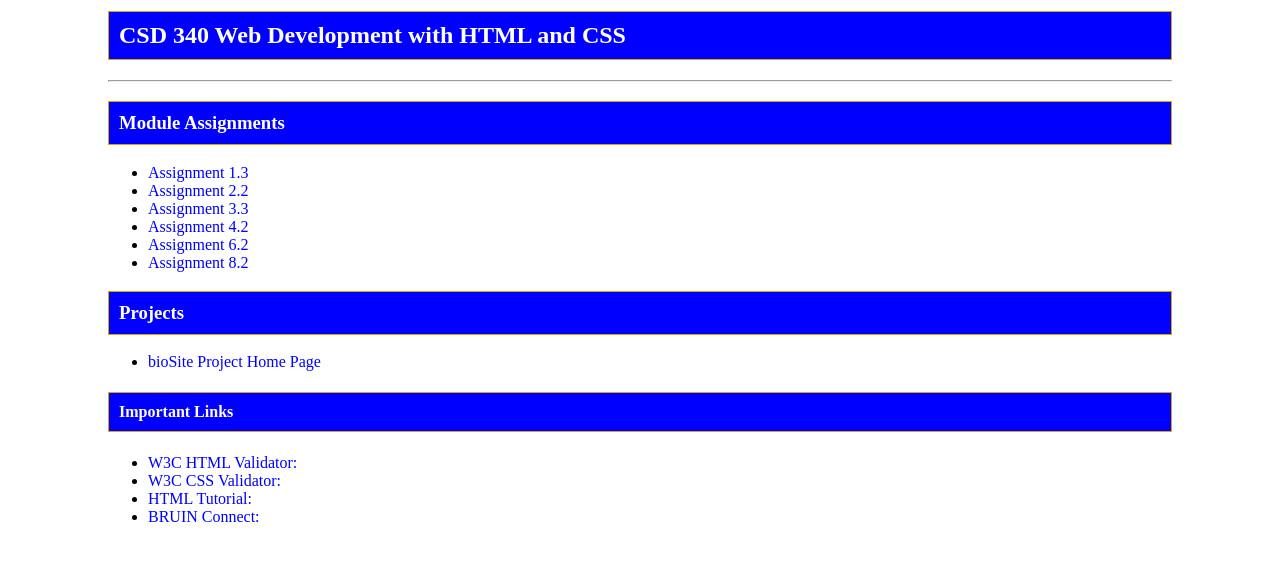
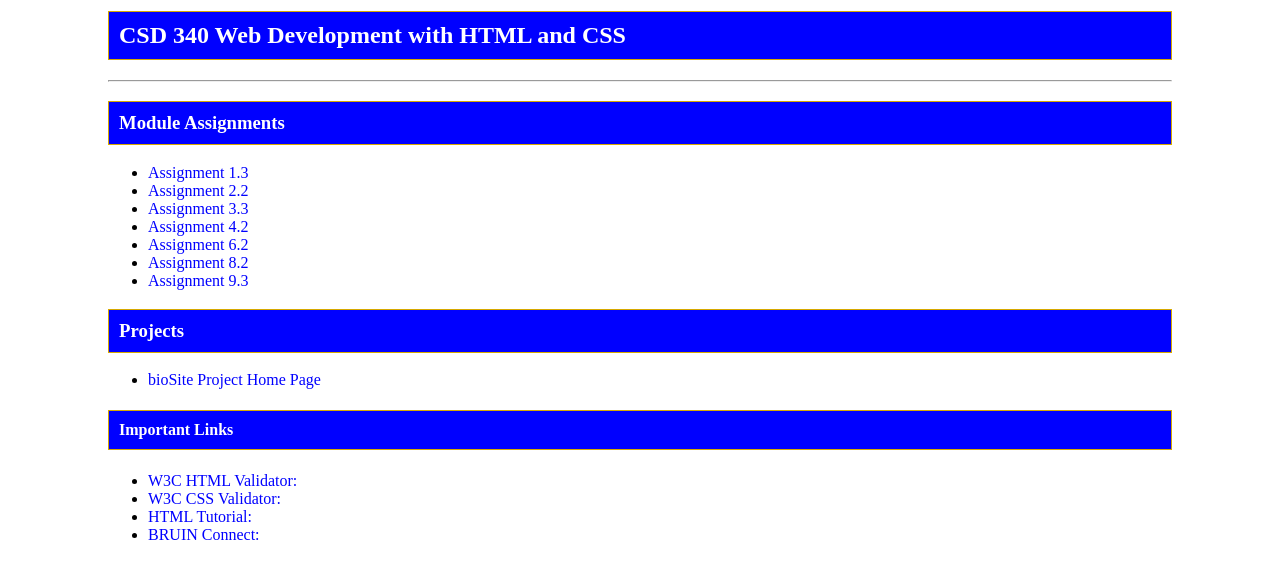
Before and after one commit to elijahdwilkinson/csd-340, a plain HTML site: page index.html in a window 1280 px wide. Shown: the part 119-698 px from the top of the page. Drawn offline with Linux system fonts and the light colour scheme.

Commit message:
Update index.html

```diff
--- a/index.html
+++ b/index.html
@@ -23,6 +23,7 @@
             <li><a href = "module-4/Wilkinson_Mod4_2.html">Assignment 4.2</a></li>
             <li><a href = "module-6/Wilkinson_Mod6_2.html">Assignment 6.2</a></li>
             <li><a href = "module-8/Wilkinson_Mod8_2.html">Assignment 8.2</a></li>
+            <li><a href = "module-9/Wilkinson_Mod9_3.html">Assignment 9.3</a></li>
        </ul>
 
         <h3>Projects</h3>
```
